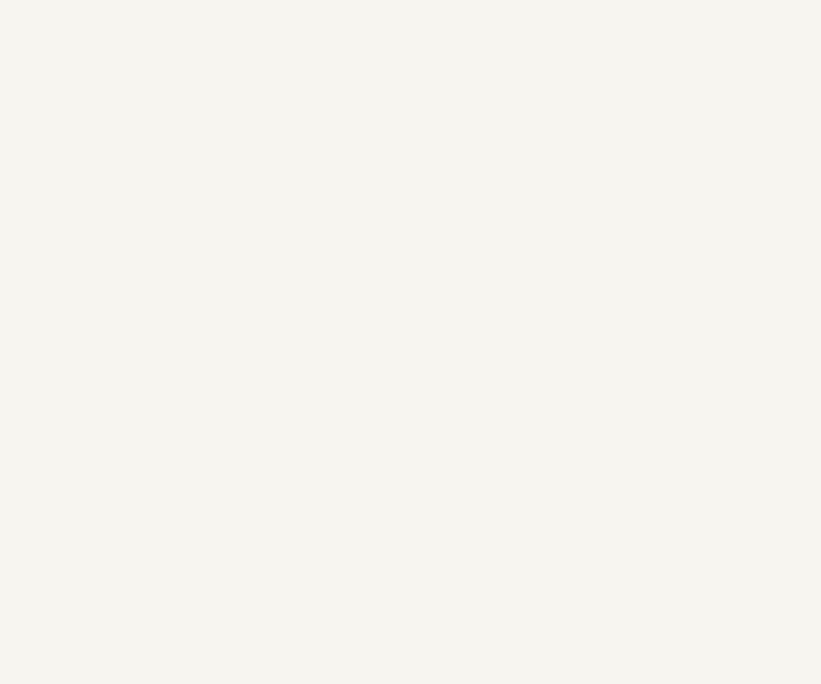
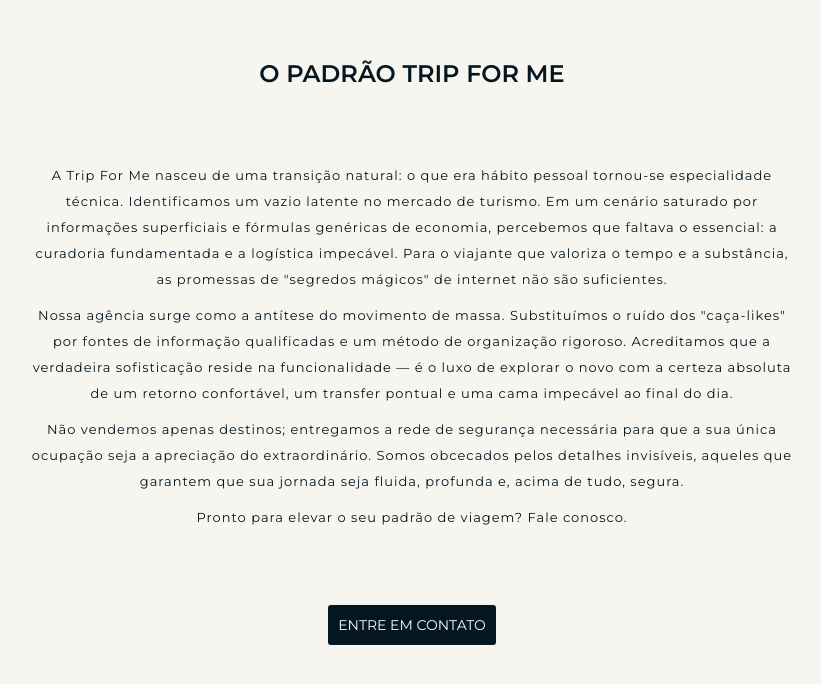
Before and after one commit to doug-viegas-dev/Trip-For-Me, a Next.js app in the folder trip-for-me/: page / in a window 1280 px wide. Shown: the part 808-1492 px from the top of the page, without its empty margins (228-1049 px from the left). Before the commit the page ends 800 px from the top, so only its background shows below. Built offline with nearby package versions, Linux system fonts and the light colour scheme.

Commit message:
Seção About finalizada

```diff
--- a/trip-for-me/src/app/page.tsx
+++ b/trip-for-me/src/app/page.tsx
@@ -1,10 +1,12 @@
 import Hero from '@/components/Hero';
 import styles from './page.module.scss';
+import About from '@/components/About';
 
 export default function Home() {
   return (
     <main className={styles.main}>
      <Hero />
+     <About />
     </main>
   );
 }
--- /dev/null
+++ b/trip-for-me/src/components/About/about.module.scss
@@ -0,0 +1,22 @@
+@use "../../styles/mixins" as *;
+
+.about {
+  padding-block: 30px;
+  display: flex;
+  flex-direction: column;
+  align-items: center;
+  justify-content:space-around;
+  text-align: center;
+  width: 100%;
+  height: 90vh;
+  .text_about {
+    display: flex;
+    flex-direction: column;
+    text-align: center;
+    gap: 10px;
+    width: 60%;
+    font-size: 13px;
+    line-height: 2;
+    letter-spacing: 1px;
+  }
+}
--- /dev/null
+++ b/trip-for-me/src/components/About/index.tsx
@@ -0,0 +1,38 @@
+/* eslint-disable react/no-unescaped-entities */
+import styles from "./about.module.scss";
+export default function About() {
+  return (
+    <section className={styles.about}>
+      <h2>O PADRÃO TRIP FOR ME</h2>
+      <article className={styles.text_about}>
+        <p>
+          A Trip For Me nasceu de uma transição natural: o que era hábito
+          pessoal tornou-se especialidade técnica. Identificamos um vazio
+          latente no mercado de turismo. Em um cenário saturado por informações
+          superficiais e fórmulas genéricas de economia, percebemos que faltava
+          o essencial: a curadoria fundamentada e a logística impecável. Para o
+          viajante que valoriza o tempo e a substância, as promessas de
+          "segredos mágicos" de internet não são suficientes.
+        </p>
+        <p>
+          Nossa agência surge como a antítese do movimento de massa.
+          Substituímos o ruído dos "caça-likes" por fontes de informação
+          qualificadas e um método de organização rigoroso. Acreditamos que a
+          verdadeira sofisticação reside na funcionalidade — é o luxo de
+          explorar o novo com a certeza absoluta de um retorno confortável, um
+          transfer pontual e uma cama impecável ao final do dia.{" "}
+        </p>
+        <p>
+          Não vendemos apenas destinos; entregamos a rede de segurança
+          necessária para que a sua única ocupação seja a apreciação do
+          extraordinário. Somos obcecados pelos detalhes invisíveis, aqueles que
+          garantem que sua jornada seja fluida, profunda e, acima de tudo,
+          segura.
+        </p>
+        <p>Pronto para elevar o seu padrão de viagem? Fale conosco.</p>
+      </article>
+
+      <button className="button_dark">ENTRE EM CONTATO</button>
+    </section>
+  );
+}
--- a/trip-for-me/src/components/Header/header.module.scss
+++ b/trip-for-me/src/components/Header/header.module.scss
@@ -1,4 +1,4 @@
-@use "../../styles/mixins" as *;
+@use "../../styles/index" as *;
 
 .header {
   position: fixed;
@@ -74,6 +74,26 @@
       &::before { top: -8px; }
       &::after { bottom: -8px; }
     }
+
+    .dark_hamburger {
+      width: 25px;
+      height: 2px;
+      background: $dark-bg;
+      position: relative;
+
+      &::before, &::after {
+        content: '';
+        position: absolute;
+        width: 25px;
+        height: 2px;
+        background: $dark-bg;
+        left: 0;
+      }
+
+      &::before { top: -8px; }
+      &::after { bottom: -8px; }
+    }
+
   }
 }
 
--- a/trip-for-me/src/components/Header/index.tsx
+++ b/trip-for-me/src/components/Header/index.tsx
@@ -4,7 +4,8 @@
 import { useEffect, useState } from "react";
 import Link from "next/link";
 import styles from "./header.module.scss";
-import Logo from "../../../public/imgs/logo_white.png";
+import Logo from "../../../public/imgs/logo.png";
+import LogoWhite from "../../../public/imgs/logo_white.png";
 
 export default function Header() {
   const [isMenuOpen, setIsMenuOpen] = useState(false);
@@ -42,14 +43,14 @@
     >
       <div className={styles.container}>
         <Link href="/" className={styles.logo}>
-          <img src={Logo.src} alt="Trip For Me Logo" />
+          <img src={isScrolled ? Logo.src : LogoWhite.src} alt="Trip For Me Logo" />
         </Link>
         <button
           className={styles.menuButton}
           onClick={() => setIsMenuOpen(!isMenuOpen)}
           aria-label="Abrir menu"
         >
-          <span className={styles.hamburger}></span>
+          <span className={`${styles.hamburger} ${isScrolled ? styles.dark_hamburger : ''}`}></span>
         </button>
       </div>
 
--- a/trip-for-me/src/styles/_variables.scss
+++ b/trip-for-me/src/styles/_variables.scss
@@ -10,8 +10,3 @@
 $font-title: var(--font-dm-serif), serif;
 $font-main: var(--font-montserrat), sans-serif;
 $font-secondary: var(--font-quicksand), sans-serif;
-
-// Espaçamentos
-$spacing-sm: 8px;
-$spacing-md: 16px;
-$spacing-lg: 32px;
--- a/trip-for-me/src/styles/globals.scss
+++ b/trip-for-me/src/styles/globals.scss
@@ -17,7 +17,7 @@
 
 h1, h2, h3, h4 {
   font-family: $font-title;
-  font-weight: 400;
+  font-weight: 600;
 }
 
 .text-secondary {
```
